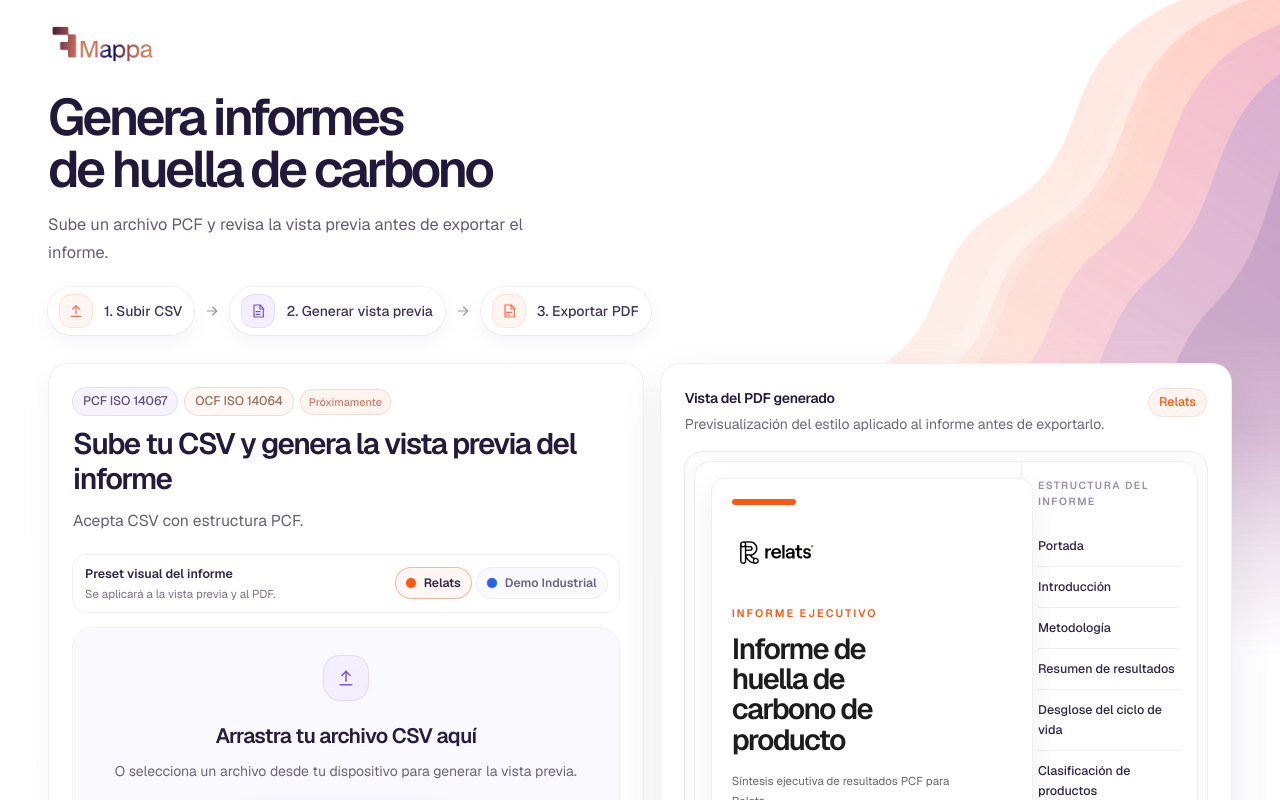
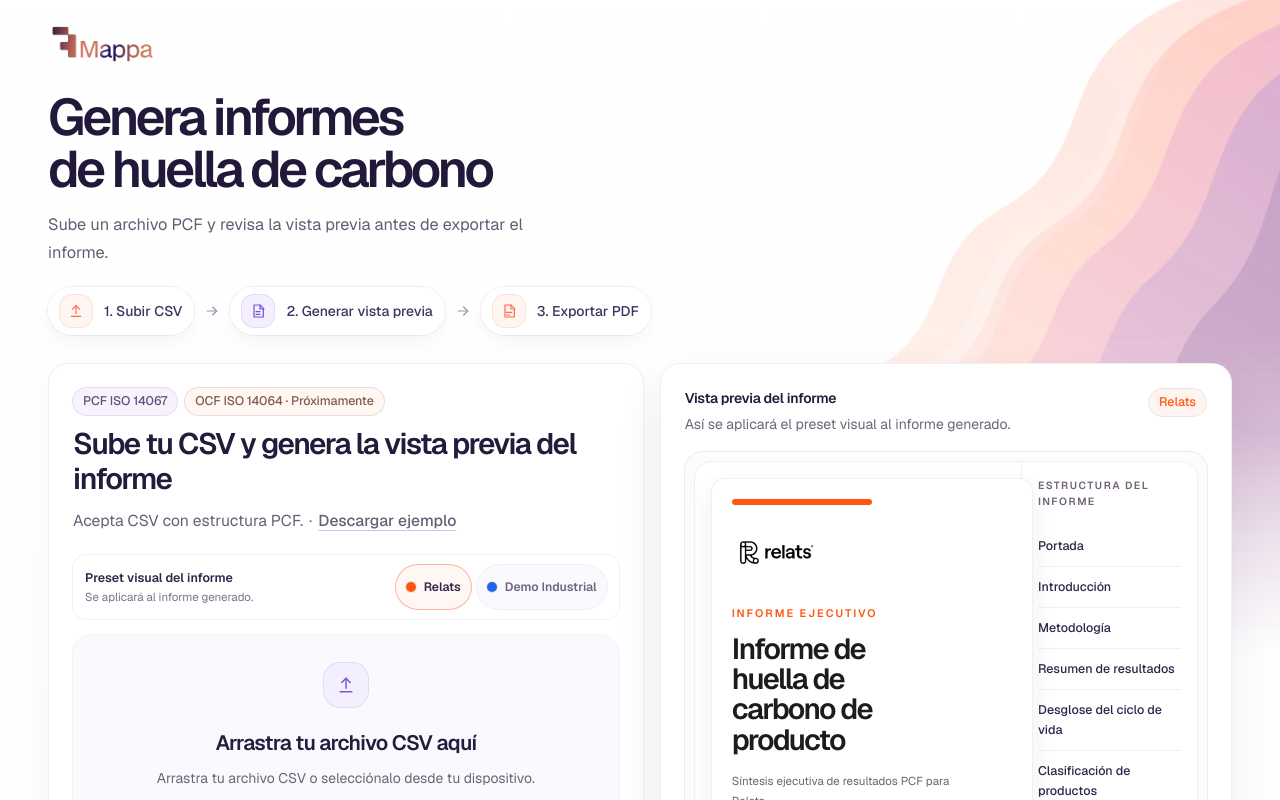
Before and after one commit to Akashae98/carbon-report-builder, a Next.js app: page / in a window 1280 px wide. Shown: the top 800 px of the page. Built offline with nearby package versions, Linux system fonts and the light colour scheme.

Commit message:
feat(samples): add PCF sample CSV and clarify upload copy
- Add sample PCF ISO 14067 CSV file
- Update upload instructions with sample download link
- Clarify report preview copy and structure
- Add tests for preview content and sample CSV validation

```diff
--- a/src/components/home/report-preview-card.tsx
+++ b/src/components/home/report-preview-card.tsx
@@ -23,7 +23,7 @@ function ReportCoverMock({ selectedBrandId }: ReportPreviewCardProps) {
   return (
     <div className="relative aspect-[0.72] min-h-[28rem] overflow-hidden rounded-[0.85rem] border border-black/6 bg-white px-4 py-5 pb-[8.5rem] shadow-[0_14px_30px_rgba(49,32,77,0.07)] sm:px-5 md:h-[38rem] md:aspect-auto xl:h-auto xl:aspect-[0.72]">
       <div
-        className="h-1.5 w-16 rounded-full"
+        className="h-1.5 w-[8.75rem] rounded-full"
         style={{ backgroundColor: brand.primaryColor }}
       />
 
@@ -87,10 +87,10 @@ export function ReportPreviewCard({ selectedBrandId }: ReportPreviewCardProps) {
       <div className="mb-4 flex items-start justify-between gap-4">
         <div className="min-w-0">
           <p className="text-sm font-semibold tracking-[-0.02em] text-[#241b3c]">
-            Vista del PDF generado
+            Vista previa del informe
           </p>
           <p className="mt-1 text-sm leading-6 text-[#6c6679]">
-            Previsualización del estilo aplicado al informe antes de exportarlo.
+            Así se aplicará el preset visual al informe generado.
           </p>
         </div>
         <span
@@ -110,7 +110,7 @@ export function ReportPreviewCard({ selectedBrandId }: ReportPreviewCardProps) {
           <div className="mx-auto max-w-[28rem] rounded-[0.9rem] bg-white p-2.5">
             <div className="relative aspect-[0.66] overflow-hidden rounded-[0.85rem] border border-black/6 bg-white px-4 py-4 pb-[6.5rem] shadow-[0_12px_26px_rgba(49,32,77,0.06)]">
               <div
-                className="h-1.5 w-12 rounded-full"
+                className="h-1.5 w-[6.75rem] rounded-full"
                 style={{ backgroundColor: brand.primaryColor }}
               />
               <div className="mt-5 flex min-h-[2rem] items-center">
@@ -158,7 +158,7 @@ export function ReportPreviewCard({ selectedBrandId }: ReportPreviewCardProps) {
           </div>
 
           <div className="rounded-[0.9rem] bg-white p-3 ring-1 ring-black/5">
-            <p className="text-[0.68rem] font-semibold uppercase tracking-[0.18em] text-[#9a90ac]">
+            <p className="text-[0.68rem] font-semibold uppercase tracking-[0.18em] text-[#716276]">
               Estructura del informe
             </p>
             <ul className="mt-2 divide-y divide-black/6">
@@ -180,7 +180,7 @@ export function ReportPreviewCard({ selectedBrandId }: ReportPreviewCardProps) {
           </div>
 
           <div className="min-w-0 border-l border-black/6 bg-white px-4 py-3.5 sm:px-4 sm:py-4">
-            <p className="text-[0.65rem] font-semibold uppercase tracking-[0.14em] text-[#9a90ac]">
+            <p className="text-[0.65rem] font-semibold uppercase tracking-[0.14em] text-[#716276]">
               Estructura del informe
             </p>
 
@@ -215,7 +215,8 @@ export function ReportPreviewCard({ selectedBrandId }: ReportPreviewCardProps) {
           </svg>
         </span>
         <p>
-          La vista completa se genera automáticamente después de subir el CSV.
+          La estructura mostrada es orientativa. El informe completo se genera
+          con los datos del CSV.
         </p>
       </div>
     </aside>
--- a/src/components/upload/upload-panel.tsx
+++ b/src/components/upload/upload-panel.tsx
@@ -30,7 +30,7 @@ function StandardChip({ label, status }: StandardChipProps) {
       className={`inline-flex items-center rounded-full px-2.5 py-1 text-[0.78rem] font-medium tracking-[-0.01em] ${
         isActive
           ? "bg-[#f7f3fc] text-[#63517d] ring-1 ring-[#e7ddf6]"
-          : "bg-[#fff7f3] text-[#9b715f] ring-1 ring-[#efddd5]"
+          : "bg-[#fff7f3] text-[#845b49] ring-1 ring-[#efddd5]"
       }`}
     >
       {label}
@@ -209,18 +209,28 @@ export function UploadPanel({
       <div className="mb-4 flex flex-col gap-2.5 sm:mb-5 sm:gap-3">
         <div className="flex flex-wrap items-center gap-2">
           <StandardChip label="PCF ISO 14067" status="active" />
-          <StandardChip label="OCF ISO 14064" status="soon" />
-          <span className="rounded-full bg-[#fff4ef] px-2 py-1 text-[0.68rem] font-medium text-[#cc7e66] ring-1 ring-[#f3ddd3]">
-            Próximamente
-          </span>
+          <StandardChip
+            label="OCF ISO 14064 · Próximamente"
+            status="soon"
+          />
         </div>
 
         <div className="max-w-[42rem]">
           <h2 className="text-[1.65rem] font-semibold leading-[1.2] tracking-[-0.05em] text-[#241b3c] sm:text-[1.85rem] sm:leading-[1.18]">
             Sube tu CSV y genera la vista previa del informe
           </h2>
-          <p className="mt-2 text-[0.95rem] leading-6 text-[#666076] sm:mt-2.5 sm:text-[0.98rem] sm:leading-7">
-            Acepta CSV con estructura PCF.
+          <p className="mt-2 flex flex-wrap items-baseline gap-x-1.5 text-[0.95rem] leading-6 text-[#666076] sm:mt-2.5 sm:text-[0.98rem] sm:leading-7">
+            <span>Acepta CSV con estructura PCF.</span>
+            <span className="inline-flex items-baseline gap-1.5">
+              <span aria-hidden="true">·</span>
+              <a
+                href="/samples/sample_pcf_iso_14067.csv"
+                download
+                className="rounded-sm font-medium text-[#6d3bcf] underline decoration-[#cfc0ed] underline-offset-4 transition hover:text-[#5f31b8] hover:decoration-[#9f83d8] focus-visible:outline-2 focus-visible:outline-offset-2 focus-visible:outline-[#6d3bcf]"
+              >
+                Descargar ejemplo
+              </a>
+            </span>
           </p>
         </div>
       </div>
@@ -235,7 +245,7 @@ export function UploadPanel({
               Preset visual del informe
             </p>
             <p className="mt-0.5 text-[0.72rem] leading-4 text-[#7b738b]">
-              Se aplicar&aacute; a la vista previa y al PDF.
+              Se aplicar&aacute; al informe generado.
             </p>
           </div>
 
@@ -246,7 +256,7 @@ export function UploadPanel({
               return (
                 <label
                   key={brand.id}
-                  className={`inline-flex cursor-pointer items-center gap-2 rounded-full px-2.5 py-1.5 text-[0.76rem] font-semibold transition ring-1 ${
+                  className={`inline-flex min-h-11 cursor-pointer items-center gap-2 rounded-full px-2.5 py-1.5 text-[0.76rem] font-semibold transition ring-1 has-[:focus-visible]:outline-2 has-[:focus-visible]:outline-offset-2 has-[:focus-visible]:outline-[#6d3bcf] ${
                     isSelected
                       ? "bg-[#fff7f3] text-[#30264b] ring-[#ffb29f]"
                       : "bg-[#faf9fd] text-[#6d657e] ring-black/6 hover:ring-[#ead5cb]"
@@ -320,8 +330,7 @@ export function UploadPanel({
                 Arrastra tu archivo CSV aquí
               </p>
               <p className="text-sm leading-6 text-[#6b6578]">
-                O selecciona un archivo desde tu dispositivo para generar la
-                vista previa.
+                Arrastra tu archivo CSV o selecciónalo desde tu dispositivo.
               </p>
             </div>
 
@@ -337,7 +346,7 @@ export function UploadPanel({
 
             <label
               htmlFor="csv-file-input"
-              className={`inline-flex w-full cursor-pointer items-center justify-center rounded-full px-5 py-3 text-sm font-semibold transition sm:w-auto ${
+              className={`inline-flex min-h-11 w-full cursor-pointer items-center justify-center rounded-full px-5 py-3 text-sm font-semibold transition has-[:focus-visible]:outline-2 has-[:focus-visible]:outline-offset-2 has-[:focus-visible]:outline-[#6d3bcf] sm:w-auto ${
                 selectedFile
                   ? "bg-white text-[#6d3bcf] ring-1 ring-[#d9ccf4] hover:bg-[#f8f5ff] hover:ring-[#c8b6ed]"
                   : "bg-[#6d3bcf] text-white shadow-[0_12px_24px_rgba(109,59,207,0.18)] hover:bg-[#5f31b8]"
@@ -384,7 +393,7 @@ export function UploadPanel({
               <button
                 type="button"
                 onClick={() => updateSelectedFile(null)}
-                className="inline-flex h-9 min-w-fit items-center justify-center whitespace-nowrap rounded-[0.9rem] px-3 text-xs font-semibold text-[#8d849e] ring-1 ring-black/6 transition hover:bg-[#f7f5fb] hover:text-[#5f5478]"
+                className="inline-flex min-h-11 min-w-fit items-center justify-center whitespace-nowrap rounded-[0.9rem] px-3 text-xs font-semibold text-[#8d849e] ring-1 ring-black/6 transition hover:bg-[#f7f5fb] hover:text-[#5f5478] focus-visible:outline-2 focus-visible:outline-offset-2 focus-visible:outline-[#6d3bcf]"
               >
                 Quitar archivo
               </button>
@@ -405,7 +414,7 @@ export function UploadPanel({
 
         <div className="flex justify-end border-t border-black/6 pt-4">
           <button
-            className="inline-flex w-full items-center justify-center rounded-full bg-[#ff6c4d] px-5 py-3 text-sm font-semibold text-white shadow-[0_12px_24px_rgba(255,108,77,0.16)] transition hover:bg-[#f25939] disabled:cursor-not-allowed disabled:bg-[#f2e7e5] disabled:text-[#a99b99] disabled:shadow-none sm:w-auto sm:self-auto"
+            className="inline-flex min-h-11 w-full items-center justify-center rounded-full bg-[#ff6c4d] px-5 py-3 text-sm font-semibold text-white shadow-[0_12px_24px_rgba(255,108,77,0.16)] transition hover:bg-[#f25939] focus-visible:outline-2 focus-visible:outline-offset-2 focus-visible:outline-[#ff6c4d] disabled:cursor-not-allowed disabled:bg-[#f2e7e5] disabled:text-[#706260] disabled:shadow-none sm:w-auto sm:self-auto"
             type="submit"
             disabled={isPending || !canGeneratePreview}
           >
```
Also changed, not shown: public/samples/sample_pcf_iso_14067.csv (added), 2 other files (tests, documents, lock files or other folders).
